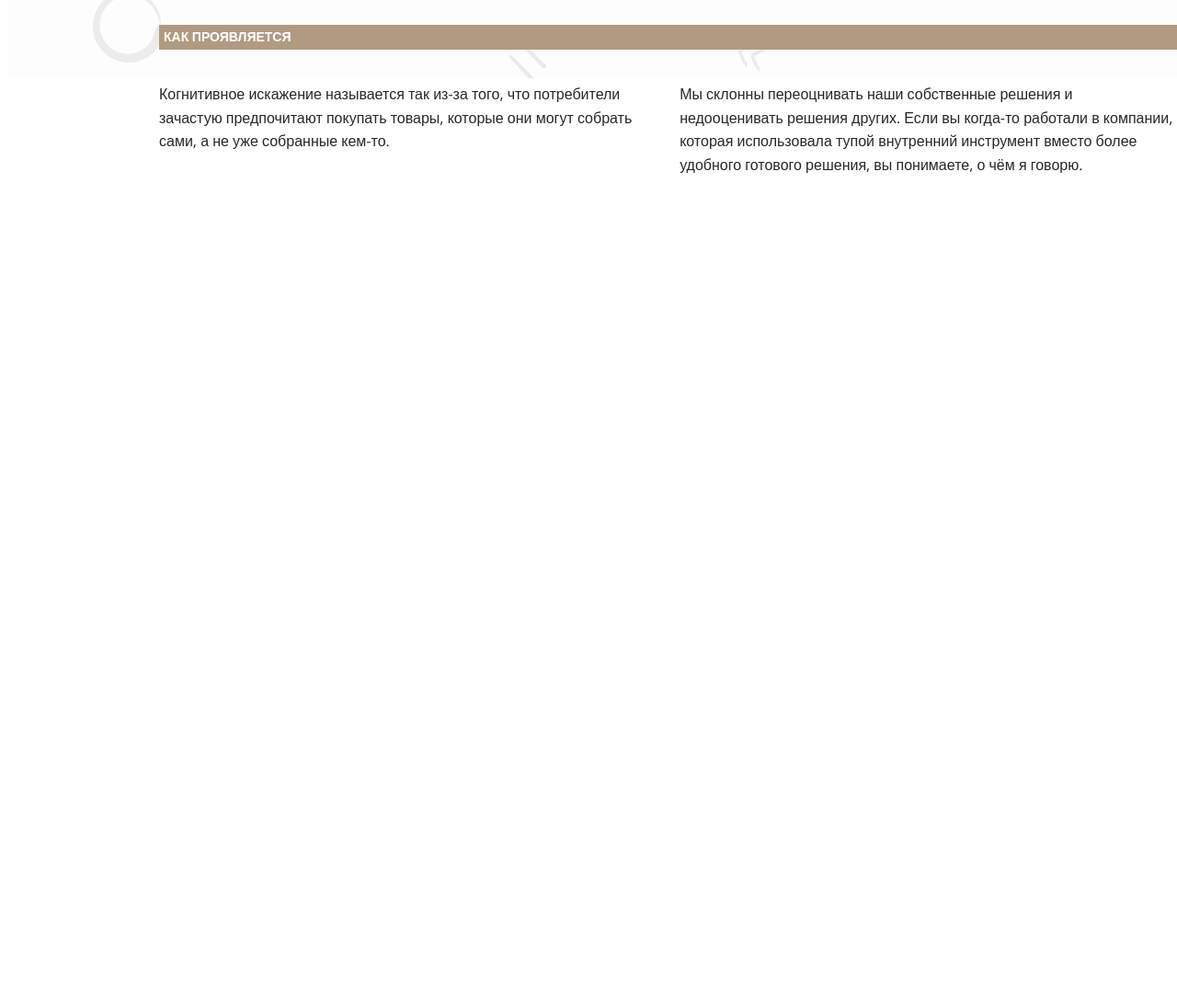
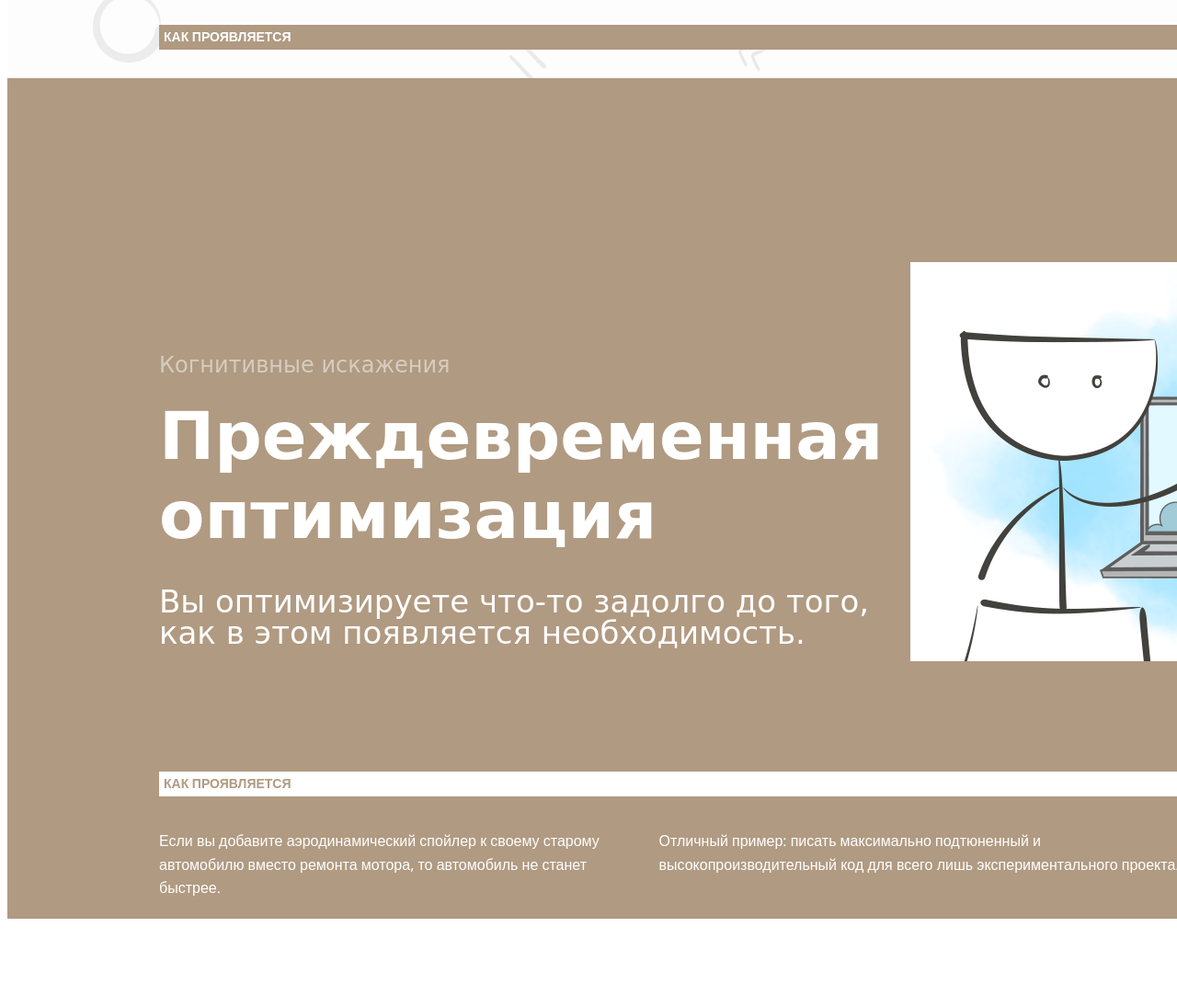
Before and after one commit to Kristofer-can/layout-designer-project-58, a website: page src/index.html in a window 1280 px wide. Shown: the part 4037-5132 px from the top of the page at 92% size. Before the commit the page ends 4346 px from the top, so only its background shows below. Drawn offline with nearby package versions, Linux system fonts and the light colour scheme; a web font is replaced by a local one.

Commit message:
add Premature-optimization

```diff
--- a/src/file.css
+++ b/src/file.css
@@ -63,7 +63,7 @@ header {
   left: 0;
   top: 0;
   width: 100%;
-  height: 914px;
+  min-height: 914px;
   background-repeat: no-repeat;
   background-size: cover;
   opacity: 0.1; /* тут должно быть на 90% прозрачность */
@@ -260,5 +260,24 @@ section {
 
 .mp {
   top: 0;
-  margin: 0;
+  margin-bottom: 100px;
 }
+
+.Premature-optimization {
+  background-color: rgba(176, 154, 129, 1);
+
+  background-blend-mode: overlay;
+}
+
+.Premature-optimization * {
+  color: #ffffff;
+}
+
+.color-phrase {
+  background: #ffffff;
+  color: #b09a81;
+}
+
+.p1-text-IKEA-effect {
+  color: rgba(215, 204, 192, 1);
+}
--- a/src/index.html
+++ b/src/index.html
@@ -172,6 +172,37 @@
           </p>
         </div>
       </section>
+
+      <section
+        id="premature-optimization"
+        class="background-image Premature-optimization"
+      >
+        <div class="effect">
+          <div class="text-IKEA-effect">
+            <p class="p1-text-IKEA-effect">Когнитивные искажения</p>
+            <h1>Преждевременная оптимизация</h1>
+            <p class="p2-text-IKEA-effect">
+              Вы оптимизируете что-то задолго до того, как в этом появляется
+              необходимость.
+            </p>
+          </div>
+          <img src="../img/2.png" />
+        </div>
+
+        <h3 class="the-title-phrase effect color-phrase">КАК ПРОЯВЛЯЕТСЯ</h3>
+
+        <div class="effect mp">
+          <p>
+            Если вы добавите аэродинамический спойлер к своему старому
+            автомобилю вместо ремонта мотора, то автомобиль не станет быстрее.
+          </p>
+          <p>
+            Отличный пример: писать максимально подтюненный и
+            высокопроизводительный код для всего лишь экспериментального
+            проекта.
+          </p>
+        </div>
+      </section>
     </main>
 
     <footer></footer>
```
